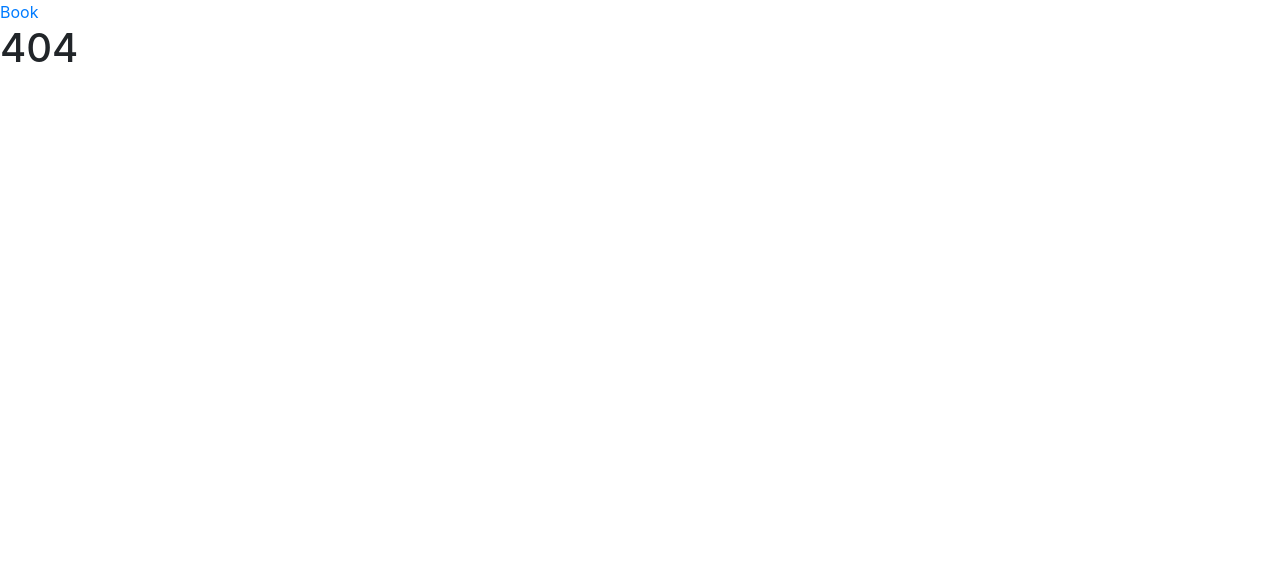
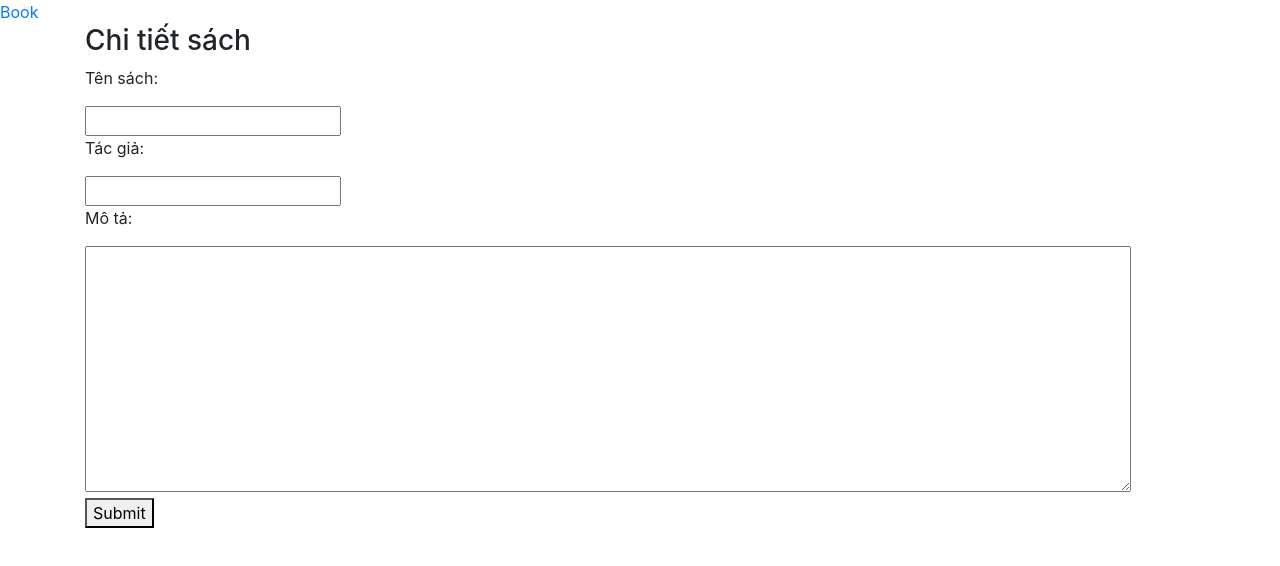
Before and after one commit to sonnguyenece/FinalExamModule5, an Angular app in the folder FinalExam/: page /create in a window 1280 px wide. Before the commit this address had no page. Shown: the top 566 px of the page. Built offline with nearby package versions, Linux system fonts and the light colour scheme; no server answers.

Commit message:
create book

```diff
--- a/FinalExam/src/app/app-routing.module.ts
+++ b/FinalExam/src/app/app-routing.module.ts
@@ -4,6 +4,7 @@ import {BookComponent} from "./book/book.component";
 import {BookEditComponent} from "./book-edit/book-edit.component";
 import {BookDetailComponent} from "./book-detail/book-detail.component";
 import {PageNotFoundComponent} from "./page-not-found/page-not-found.component";
+import {BookCreateComponent} from "./book-create/book-create.component";
 
 
 const routes: Routes = [{
@@ -15,6 +16,9 @@ const routes: Routes = [{
 }, {
   path: 'book/:id/edit',
   component: BookEditComponent
+},{
+  path: 'create',
+  component: BookCreateComponent
 },
   {
     path: "",
--- a/FinalExam/src/app/book-create/book-create.component.html
+++ b/FinalExam/src/app/book-create/book-create.component.html
@@ -1 +1,14 @@
-<p>book-create works!</p>
+<div class="container">
+  <form [formGroup]="bookForm" (ngSubmit)="onSubmit()">
+    <h3>Chi tiết sách</h3>
+    <p>Tên sách: </p>
+    <input type="text" formControlName="title">
+    <p>Tác giả:</p>
+    <input type="text" formControlName="author">
+    <p>Mô tả:</p>
+    <textarea formControlName="description" cols="100" rows="10"></textarea>
+    <div *ngIf="message">{{message}}</div>
+    <br>
+    <button type="submit">Submit</button>
+  </form>
+</div>
--- a/FinalExam/src/app/book-create/book-create.component.ts
+++ b/FinalExam/src/app/book-create/book-create.component.ts
@@ -1,15 +1,51 @@
 import { Component, OnInit } from '@angular/core';
+import {FormControl, FormGroup} from "@angular/forms";
+import {ActivatedRoute} from "@angular/router";
+import {BookService} from "../book.service";
+
 
 @Component({
-  selector: 'app-book-create',
+  selector: 'app-book-edit',
   templateUrl: './book-create.component.html',
   styleUrls: ['./book-create.component.scss']
 })
 export class BookCreateComponent implements OnInit {
+  bookForm: FormGroup = new FormGroup({
+    id: new FormControl(''),
+    title: new FormControl(''),
+    description: new FormControl(''),
+    author: new FormControl(''),
+  });
+  private postId: number;
+  message: string;
+  book: any;
 
-  constructor() { }
-
-  ngOnInit(): void {
+  constructor(
+    private bookService: BookService,
+    private activeRoute: ActivatedRoute
+  ) {
   }
 
+  ngOnInit() {
+    this.activeRoute.params.subscribe(params => {
+      this.postId = params.id;
+      this.bookService.getPostById(this.postId).subscribe(result => {
+        this.bookForm.setValue(result);
+      });
+    });
+  }
+
+  onSubmit() {
+    if (this.bookForm.valid) {
+      const {value} = this.bookForm;
+      this.bookService.updatePost(value)
+        .subscribe(next => {
+          this.bookForm.reset({
+            title: '',
+            body: ''
+          });
+          this.message="BOOK CREATED!"
+        }, error => console.log(error));
+    }
+  }
 }
--- a/FinalExam/src/app/book-edit/book-edit.component.html
+++ b/FinalExam/src/app/book-edit/book-edit.component.html
@@ -1 +1,14 @@
-<p>book-edit works!</p>
+<div class="container">
+  <form [formGroup]="bookForm" (ngSubmit)="onSubmit()">
+  <h3>Chi tiết sách</h3>
+  <p>Tên sách: </p>
+    <input type="text" formControlName="title">
+    <p>Tác giả:</p>
+    <input type="text" formControlName="author">
+  <p>Mô tả:</p>
+    <textarea formControlName="description" cols="100" rows="10"></textarea>
+    <div *ngIf="message">{{message}}</div>
+    <br>
+    <button type="submit">Submit</button>
+  </form>
+</div>
--- a/FinalExam/src/app/book-edit/book-edit.component.ts
+++ b/FinalExam/src/app/book-edit/book-edit.component.ts
@@ -1,4 +1,8 @@
 import { Component, OnInit } from '@angular/core';
+import {FormControl, FormGroup} from "@angular/forms";
+import {ActivatedRoute} from "@angular/router";
+import {BookService} from "../book.service";
+
 
 @Component({
   selector: 'app-book-edit',
@@ -6,10 +10,42 @@ import { Component, OnInit } from '@angular/core';
   styleUrls: ['./book-edit.component.scss']
 })
 export class BookEditComponent implements OnInit {
+  bookForm: FormGroup = new FormGroup({
+    id: new FormControl(''),
+    title: new FormControl(''),
+    description: new FormControl(''),
+    author: new FormControl(''),
+  });
+  private postId: number;
+  message: string;
+  book: any;
 
-  constructor() { }
-
-  ngOnInit(): void {
+  constructor(
+    private bookService: BookService,
+    private activeRoute: ActivatedRoute
+  ) {
   }
 
+  ngOnInit() {
+    this.activeRoute.params.subscribe(params => {
+      this.postId = params.id;
+      this.bookService.getPostById(this.postId).subscribe(result => {
+        this.bookForm.setValue(result);
+      });
+    });
+  }
+
+  onSubmit() {
+    if (this.bookForm.valid) {
+      const {value} = this.bookForm;
+      this.bookService.updatePost(value)
+        .subscribe(next => {
+          this.bookForm.reset({
+            title: '',
+            body: ''
+          });
+          this.message="SAVED!"
+        }, error => console.log(error));
+    }
+  }
 }
--- a/FinalExam/src/app/book.service.ts
+++ b/FinalExam/src/app/book.service.ts
@@ -24,6 +24,6 @@ export class BookService {
     return this.http.delete(`${this.API_URL}/${id}`);
   }
   updatePost(post: Partial<IBook>): Observable<IBook> {
-    return this.http.put<IBook>(this.API_URL, post);
+    return this.http.post<IBook>(this.API_URL, post.id);
   }
 }
--- a/FinalExam/src/app/book/book.component.html
+++ b/FinalExam/src/app/book/book.component.html
@@ -1,6 +1,6 @@
 <div class="container">
   <h3>Có {{bookQuantity}} cuốn sách</h3>
-  <button class="btn btn-primary" style="margin-bottom: 10px">Thêm sách mới</button>
+  <a class="btn btn-primary" style="margin-bottom: 10px" routerLink="/create">Thêm sách mới</a>
   <table class="table table-dark">
 
     <tr>
@@ -14,7 +14,7 @@
       <td>{{i + 1}}</td>
       <td><a [routerLink]="['/book', book.id]"> {{book.title}}</a></td>
       <td>{{book.author}}</td>
-      <td><a (click)="deletePost(i)">Xóa</a> |<a href="">Sửa</a></td>
+      <td><a (click)="deletePost(i)">Xóa</a> |<a [routerLink]="['/book', book.id, 'edit']">Sửa</a></td>
     </tr>
 
 
@@ -23,7 +23,7 @@
     <!--          Post Id: {{book.id}} - {{book.title}}-->
     <!--        </a>-->
     <!--    </h3>-->
-    <!--    <a class="btn btn-warning" [routerLink]="['/book', book.id, 'edit']">Edit</a>-->
+<!--        <a class="btn btn-warning" [routerLink]="['/book', book.id, 'edit']">Edit</a>-->
 
     <!--    <button class="btn btn-danger" (click)="deletePost(i)">Delete</button>-->
   </table>
```
